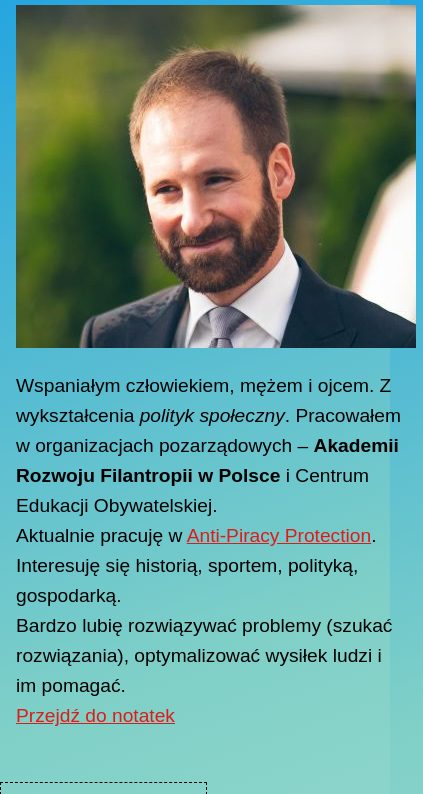
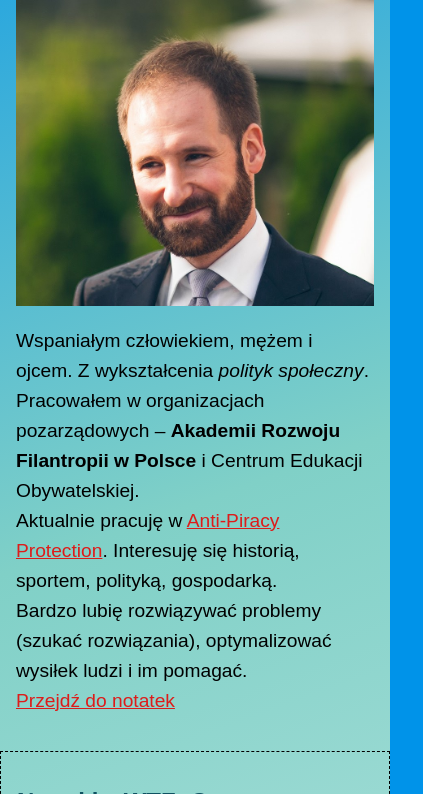
Before and after one commit to tomasz-kwietniewski/homepage, a plain HTML site: page index.html in a window 390 px wide. Shown: the part 306-1100 px from the top of the page, 423 px wide, since content can reach past the window. Drawn offline with Linux system fonts and the light colour scheme.

Commit message:
added media queries for max-width 767px and responsive picture

```diff
--- a/index.html
+++ b/index.html
@@ -33,11 +33,9 @@
 
         <section class="introduction">
           <h2 class="introduction__title">Kim jestem?</h2>
-          <img class="introduction__picture"
-            srcset="Tomek_K_mini-400px.jpg 400w, Tomek_K_mini-800px.jpg 800w"
-            sizes="(max-width: 800px) 400px,
-          800px"
-            src="Tomek_K_mini-800px.jpg"
+          <img
+            class="introduction__picture"
+            src="Tomek_K_mini.jpg"
             alt="Piękne oblicze Tomasza K."
           />
 
--- a/style.css
+++ b/style.css
@@ -29,7 +29,7 @@ p {
 
 .aside {
   grid-area: aside;
-
+  padding: 16px;
 }
 
 .navigation {
@@ -75,6 +75,9 @@ p {
   }
 
 .introduction__picture {
+  display: block;
+  max-width: 100%;
+  margin: 0 auto;
 }
 
 .introduction__title {
@@ -119,3 +122,9 @@ p {
   padding: 16px;
   grid-area: footer;
 }
+
+@media screen and (max-width: 767px) {
+  .main {
+    display: block;
+  }
+}
```
Also changed, not shown: Tomek_K_mini-400px.jpg (deleted), Tomek_K_mini-800px.jpg (deleted), Tomek_K_mini.jpg (added).
